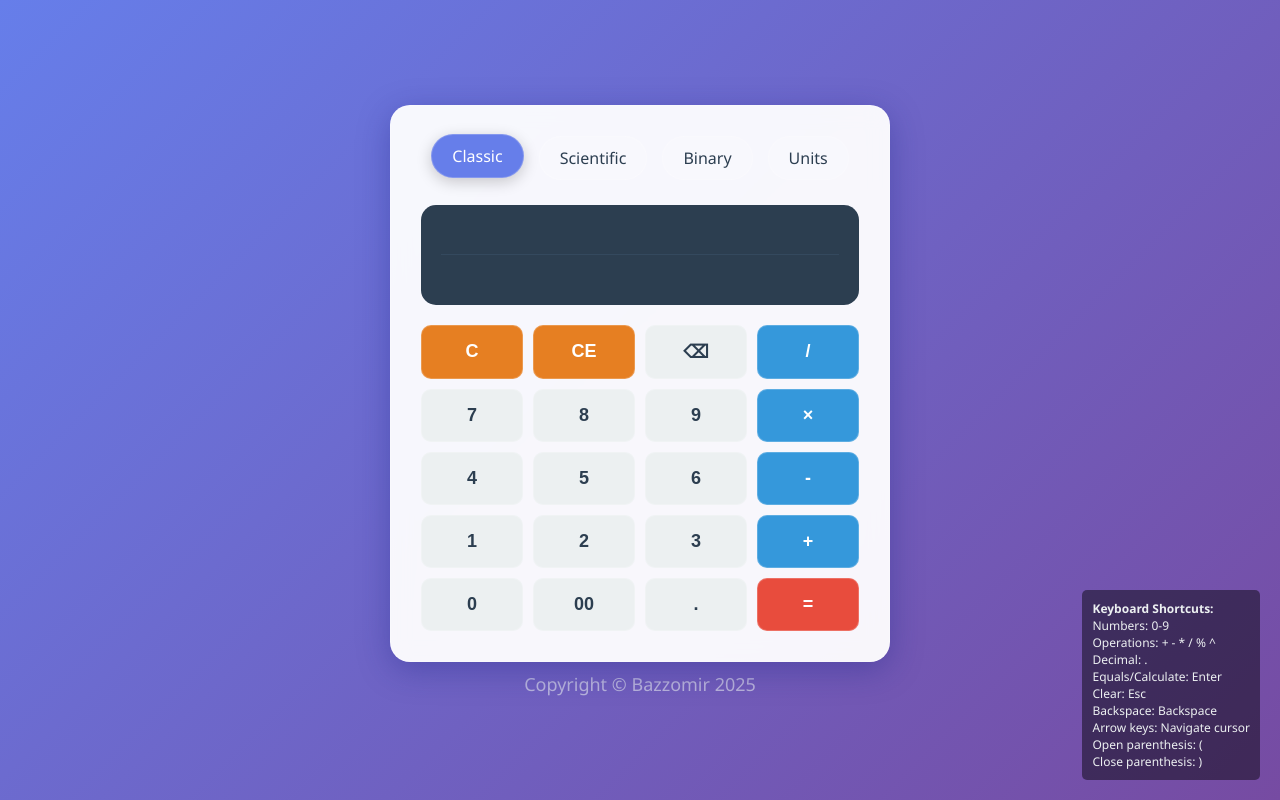
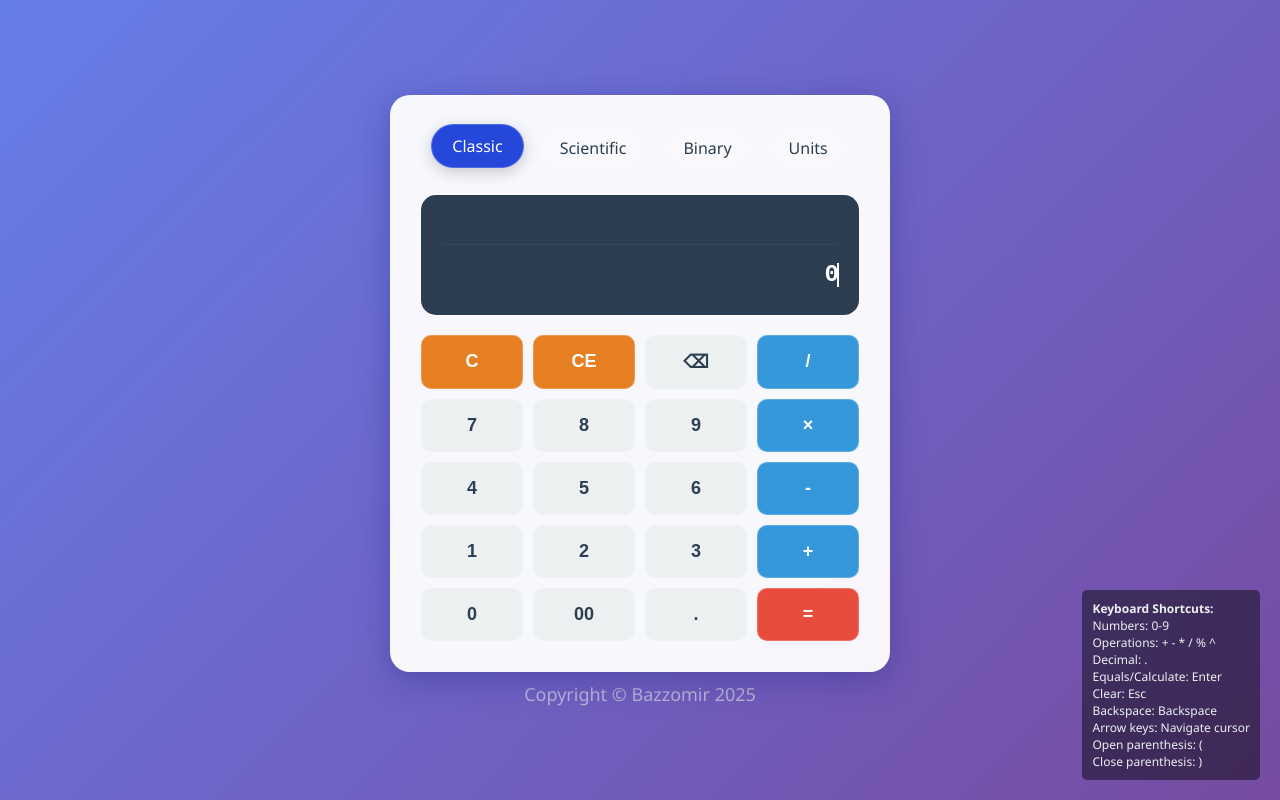
Before and after one commit to Bazzomir/calculator, a website: page source/index.html in a window 1280 px wide. Drawn offline with Linux system fonts and the light colour scheme.

Commit message:
fixed bug

```diff
--- a/source/index.html
+++ b/source/index.html
@@ -32,14 +32,12 @@
         <!-- Display -->
         <div class="display" id="display" role="region" aria-label="Calculator display">
             <div class="display-top" id="expression" role="status" aria-live="polite" aria-label="Current expression">
-                <div class="display-bottom" id="result" aria-label="Current input">
-                    <span role="status" id="current-input" aria-live="polite">0</span>
-                    <!-- Role cursor не е валидна ARIA улога, заменето со aria-hidden -->
-                    <span class="cursor" id="cursor" aria-hidden="true"></span>
-                </div>
+            </div>
+            <div class="display-bottom" id="result" aria-label="Current input">
+                <span role="status" id="current-input" aria-live="polite">0</span>
+                <span role="cursor" class="cursor" id="cursor" aria-hidden="true"></span>
             </div>
         </div>
-
 
         <!-- Classic Calculator -->
         <div id="classic-calc" class="buttons classic-buttons" role="group" aria-label="Classic calculator buttons">
@@ -70,7 +68,8 @@
         </div>
 
         <!-- Scientific Calculator -->
-        <div id="scientific-calc" class="buttons scientific-buttons hidden" role="group" aria-label="Classic calculator buttons">
+        <div id="scientific-calc" class="buttons scientific-buttons hidden" role="group"
+            aria-label="Classic calculator buttons">
             <button class="btn clear" data-all-clear aria-label="Clear all">C</button>
             <button class="btn clear" data-clear-entry aria-label="Clear current entry">CE</button>
             <button class="btn" data-delete aria-label="Backspace">⌫</button>
@@ -115,7 +114,7 @@
         </div>
 
 
-        <div id="units-calc" class="unit-converter hidden role="region" aria-label="Unit converter" >
+        <div id="units-calc" class="unit-converter hidden role=" region" aria-label="Unit converter">
             <!-- Units mode selector -->
             <div class="unit-selector" role="radiogroup" aria-label="Unit type selector">
                 <input type="radio" id="unit-length" name="unit-type" value="length" checked>
@@ -151,7 +150,8 @@
                         <option value="yd">Yard (yd)</option>
                         <option value="mi">Mile (ml)</option>
                     </select>
-                    <button class="reverse-btn" data-type="length" title="Reverse units" aria-label="Reverse length units">⇄</button>
+                    <button class="reverse-btn" data-type="length" title="Reverse units"
+                        aria-label="Reverse length units">⇄</button>
                     <select id="length-to" aria-describedby="length-to-desc">
                         <option value="mm">Millimeter (mm)</option>
                         <option value="cm">Centimeter (cm)</option>
@@ -193,7 +193,8 @@
                         <option value="tonUS">Ton (t) - US</option>
                         <option value="tonUK">Ton (t) - UK</option>
                     </select>
-                    <button class="reverse-btn" data-type="mass" title="Reverse units" aria-label="Reverse mass units">⇄</button>
+                    <button class="reverse-btn" data-type="mass" title="Reverse units"
+                        aria-label="Reverse mass units">⇄</button>
                     <select id="mass-to" aria-describedby="mass-to-desc">
                         <option value="mg">Milligram (mg)</option>
                         <option value="cg">Centigram (cg)</option>
@@ -227,14 +228,17 @@
                         <option value="F">Fahrenheit (°F)</option>
                         <option value="K">Kelvin (°K)</option>
                     </select>
-                    <button class="reverse-btn" data-type="temp" title="Reverse units" aria-label="Reverse temperature units">⇄</button>
+                    <button class="reverse-btn" data-type="temp" title="Reverse units"
+                        aria-label="Reverse temperature units">⇄</button>
                     <select id="temp-to">
                         <option value="C">Celsius (°C)</option>
                         <option value="F">Fahrenheit (°F)</option>
                         <option value="K">Kelvin (°K)</option>
                     </select>
-                    <input type="number" id="temp-input" placeholder="Enter temperature" aria-label="Input temperature value">
-                    <button class="reset-btn" data-action="clear" aria-label="Reset temperature conversion">Reset</button>
+                    <input type="number" id="temp-input" placeholder="Enter temperature"
+                        aria-label="Input temperature value">
+                    <button class="reset-btn" data-action="clear"
+                        aria-label="Reset temperature conversion">Reset</button>
                 </div>
                 <div class="converter-row">
                     <strong>Result: <span role="status" id="temp-result" aria-live="polite">0</span></strong>
@@ -264,7 +268,8 @@
                         <option value="galUS">Gallon (gal) - US</option>
                         <option value="galUK">Gallon (gal) - UK</option>
                     </select>
-                    <button class="reverse-btn" data-type="volume" title="Reverse units" aria-label="Reverse volume units">⇄</button>
+                    <button class="reverse-btn" data-type="volume" title="Reverse units"
+                        aria-label="Reverse volume units">⇄</button>
                     <select id="volume-to" aria-describedby="volume-to-desc">
                         <option value="ml">Milliliter (ml)</option>
                         <option value="cl">Centiliter (cl)</option>
@@ -301,13 +306,15 @@
                         <option value="dec">Decimal</option>
                         <option value="hex">Hexadecimal</option>
                     </select>
-                    <button class="reverse-btn" data-type="binary" title="Reverse units" aria-label="Reverse binary units">⇄</button>
+                    <button class="reverse-btn" data-type="binary" title="Reverse units"
+                        aria-label="Reverse binary units">⇄</button>
                     <select id="binary-to" aria-describedby="binary-to-desc">
                         <option value="bin">Binary</option>
                         <option value="dec">Decimal</option>
                         <option value="hex">Hexadecimal</option>
                     </select>
-                    <input type="text" id="binary-input" placeholder="Enter binary/decimal/hex" aria-describedby="binary-to-desc">
+                    <input type="text" id="binary-input" placeholder="Enter binary/decimal/hex"
+                        aria-describedby="binary-to-desc">
                     <button class="reset-btn" data-action="clear" aria-label="Reset binary conversion">Reset</button>
                 </div>
                 <div class="converter-row">
--- a/source/style.css
+++ b/source/style.css
@@ -45,7 +45,7 @@ body {
     }
 
     :checked+label {
-        background: #667eea;
+        background: #2547DA;
         color: white;
         transform: translateY(-2px);
         box-shadow: 0 4px 15px rgba(0, 0, 0, 0.2);
@@ -78,7 +78,7 @@ body {
             }
 
             :checked+label {
-                background: #667eea;
+                background: #2547DA;
                 color: white;
                 transform: translateY(-2px);
                 box-shadow: 0 5px 15px rgba(102, 126, 234, 0.4);
```
